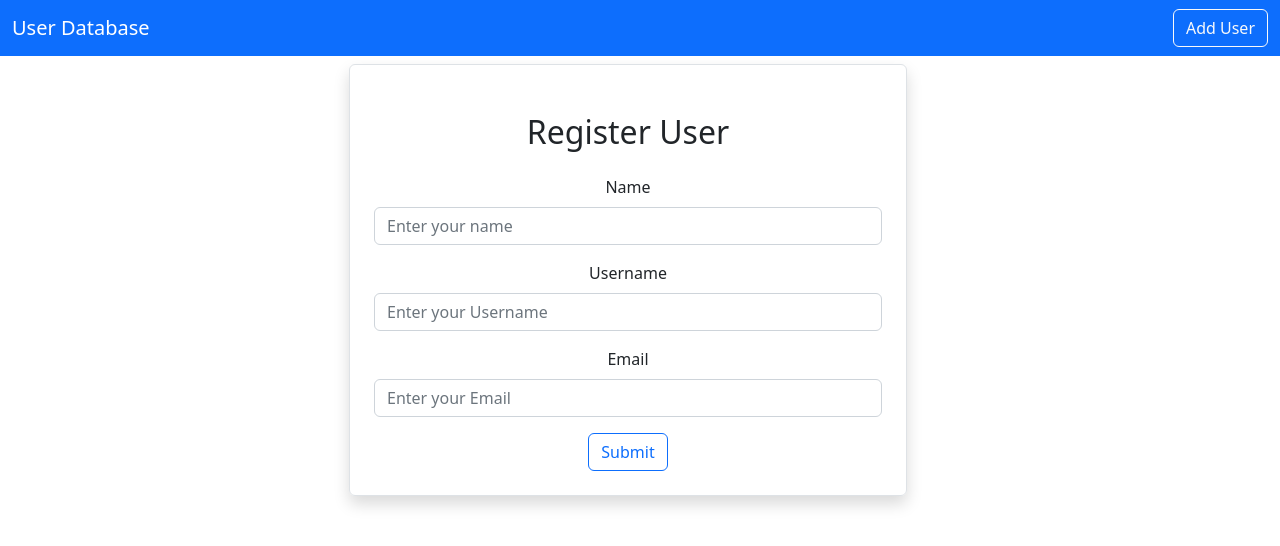
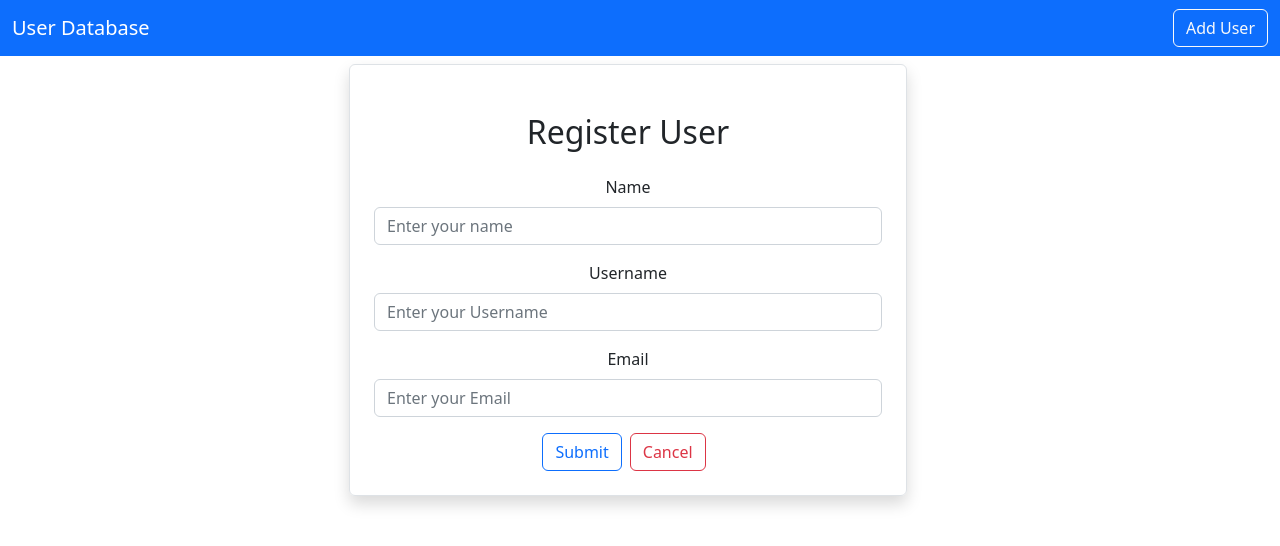
Before and after one commit to IsaiahBouromphongsa/Frontend-Web, a React (Create React App) app: page /adduser in a window 1280 px wide. Shown: the top 546 px of the page. Built offline with nearby package versions, Linux system fonts and the light colour scheme.

Commit message:
Add cancel button

```diff
--- a/src/users/AddUser.js
+++ b/src/users/AddUser.js
@@ -39,6 +39,9 @@ export default function AddUser () {
                         <button type="Submit" className="btn btn-outline-primary">
                             Submit
                         </button>
+                        <button type="Cancel" className="btn btn-outline-danger mx-2">
+                            Cancel
+                        </button>
                     </div>
                 </div>
             </div>
```
